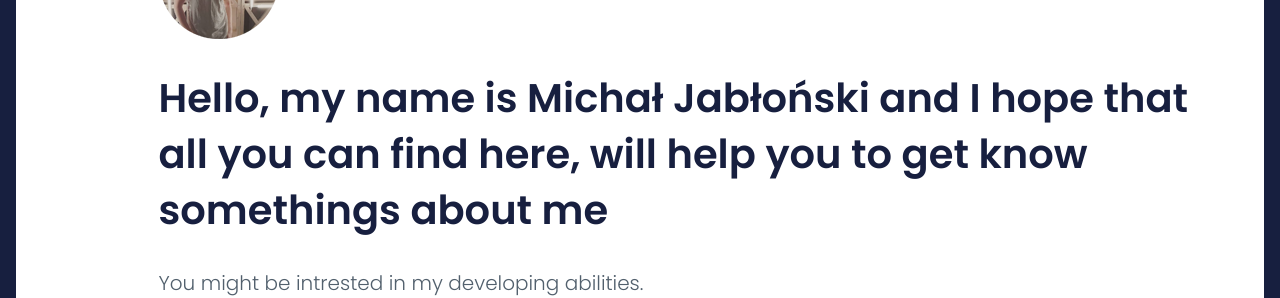
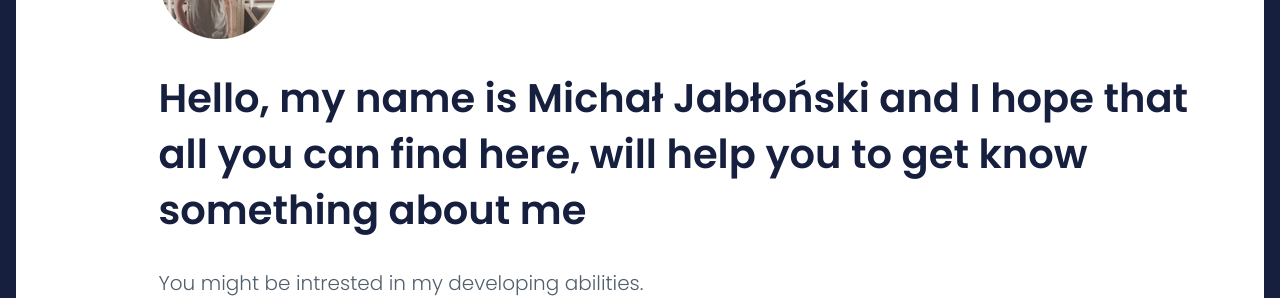
Before and after one commit to waveex/waveex.github.io, a website: page src/content/index.html in a window 1280 px wide. Shown: the part 209-507 px from the top of the page. Drawn offline with nearby package versions, Linux system fonts and the light colour scheme; files that its build step writes are made by us from their sources; no server answers.

Commit message:
content upgrade

```diff
--- a/src/content/index.html
+++ b/src/content/index.html
@@ -24,7 +24,7 @@
   <main class="main">
     <section class="header"> <img class="header__img" src="/assets/img/autor.png" alt="zdjecie autora">
       <h1 class="header__title">Hello, my name is Michał Jabłoński and I hope that all you can find here,
-        will help you to get know somethings about me</h1>
+        will help you to get know something about me</h1>
       <p class="header__description">You might be intrested in my developing abilities. <br /> Feel free to glimpese <a
           class="header__link" href="#projects"> my projects.</a> Currently I'm looking for opportunities to develop,
         maybe we can reach common
```
